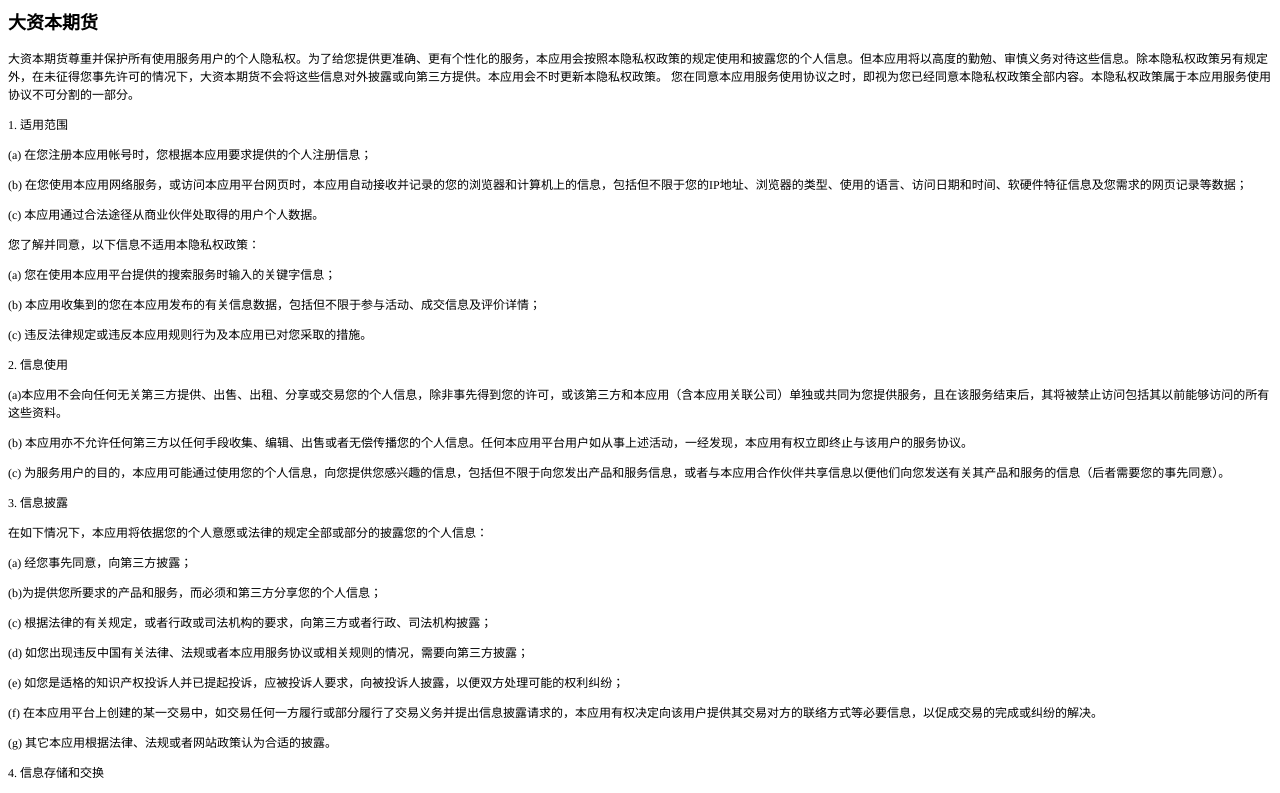
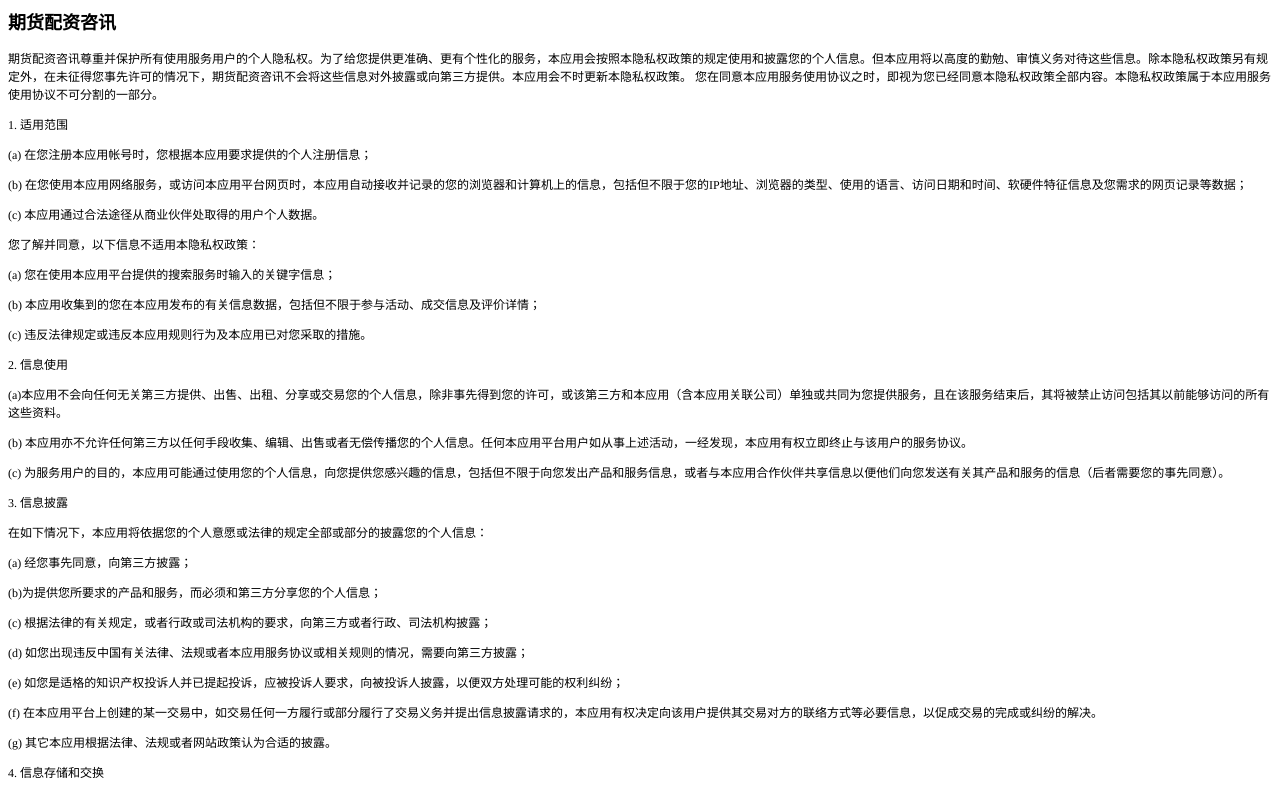
Before and after one commit to TheFreshwaterSea/daziben.github.io, a plain HTML site: page index.html in a window 1280 px wide. Shown: the top 793 px of the page. Drawn offline with Linux system fonts and the light colour scheme.

Commit message:
Update index.html

```diff
--- a/index.html
+++ b/index.html
@@ -17,8 +17,8 @@
   </style>
 </head>
 <body>
-<h2 style="margin: 0.0px 0.0px 14.9px 0.0px; line-height: 25.0px; font: 18.0px 'Songti SC'; color: #000000; -webkit-text-stroke: #000000"><span class="s1"><b>大资本期货</b></span></h2>
-<p class="p2"><span class="s1">大资本期货尊重并保护所有使用服务用户的个人隐私权。为了给您提供更准确、更有个性化的服务，本应用会按照本隐私权政策的规定使用和披露您的个人信息。但本应用将以高度的勤勉、审慎义务对待这些信息。除本隐私权政策另有规定外，在未征得您事先许可的情况下，大资本期货不会将这些信息对外披露或向第三方提供。本应用会不时更新本隐私权政策。</span><span class="s2"> </span><span class="s1">您在同意本应用服务使用协议之时，即视为您已经同意本隐私权政策全部内容。本隐私权政策属于本应用服务使用协议不可分割的一部分。</span><span class="s2"><span class="Apple-converted-space"> </span></span></p>
+<h2 style="margin: 0.0px 0.0px 14.9px 0.0px; line-height: 25.0px; font: 18.0px 'Songti SC'; color: #000000; -webkit-text-stroke: #000000"><span class="s1"><b>期货配资咨讯</b></span></h2>
+<p class="p2"><span class="s1">期货配资咨讯尊重并保护所有使用服务用户的个人隐私权。为了给您提供更准确、更有个性化的服务，本应用会按照本隐私权政策的规定使用和披露您的个人信息。但本应用将以高度的勤勉、审慎义务对待这些信息。除本隐私权政策另有规定外，在未征得您事先许可的情况下，期货配资咨讯不会将这些信息对外披露或向第三方提供。本应用会不时更新本隐私权政策。</span><span class="s2"> </span><span class="s1">您在同意本应用服务使用协议之时，即视为您已经同意本隐私权政策全部内容。本隐私权政策属于本应用服务使用协议不可分割的一部分。</span><span class="s2"><span class="Apple-converted-space"> </span></span></p>
 <p class="p3"><span class="s2">1. </span><span class="s1">适用范围</span></p>
 <p class="p3"><span class="s2">(a) </span><span class="s1">在您注册本应用帐号时，您根据本应用要求提供的个人注册信息；</span></p>
 <p class="p3"><span class="s2">(b) </span><span class="s1">在您使用本应用网络服务，或访问本应用平台网页时，本应用自动接收并记录的您的浏览器和计算机上的信息，包括但不限于您的</span><span class="s2">IP</span><span class="s1">地址、浏览器的类型、使用的语言、访问日期和时间、软硬件特征信息及您需求的网页记录等数据；</span><span class="s2"><span class="Apple-converted-space"> </span></span></p>
```
